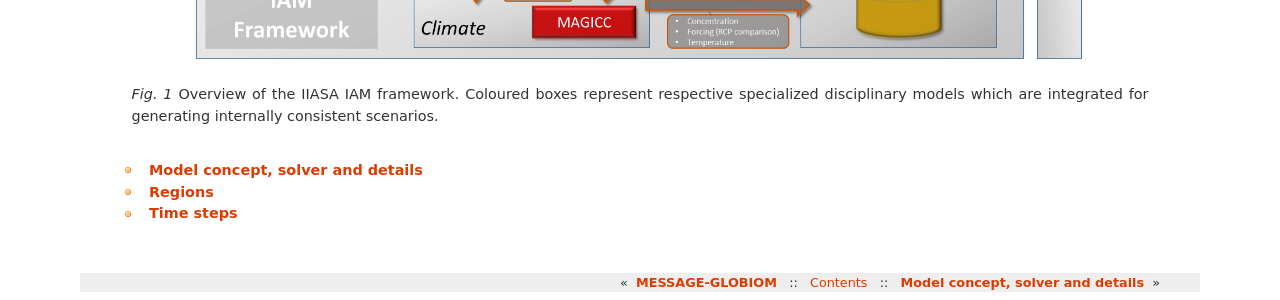
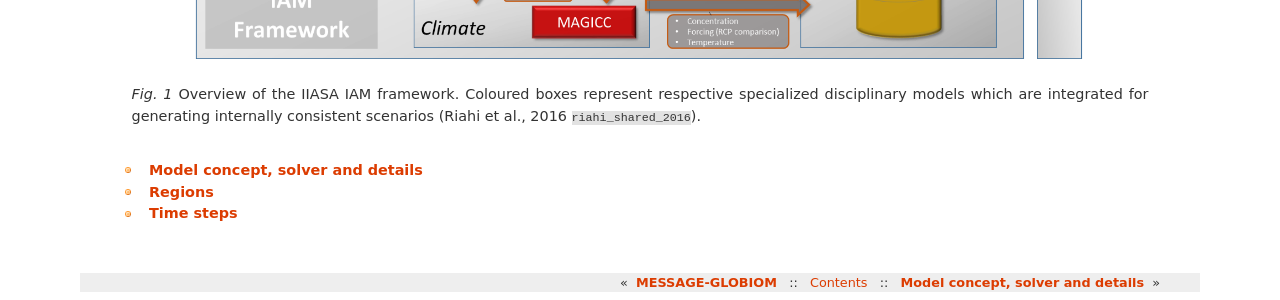
Before and after one commit to iiasa/message_doc, a Sphinx documentation site: the page built from source/message_globiom/overview/index.rst, in a window 1280 px wide. Shown: the part 1679-1979 px from the top of the page. Built offline with Sphinx 7.4.7, drawn with Linux system fonts in a browser that asks for light colours; pages that are not in the unit, such as notebooks, are missing from menus; cross-references to code outside the pages are shown as plain code.

Commit message:
Update index.rst

```diff
--- a/source/message_globiom/overview/index.rst
+++ b/source/message_globiom/overview/index.rst
@@ -21,7 +21,7 @@ In general, cumulative global GHG emissions from all sectors are constrained at
 .. figure:: /_static/iiasaiam.png
    :width: 900px
 
-   Overview of the IIASA IAM framework. Coloured boxes represent respective specialized disciplinary models which are integrated for generating internally consistent scenarios.
+   Overview of the IIASA IAM framework. Coloured boxes represent respective specialized disciplinary models which are integrated for generating internally consistent scenarios (Riahi et al., 2016 :cite:`riahi_shared_2016`).
 
 .. toctree::
    :maxdepth: 1
```
